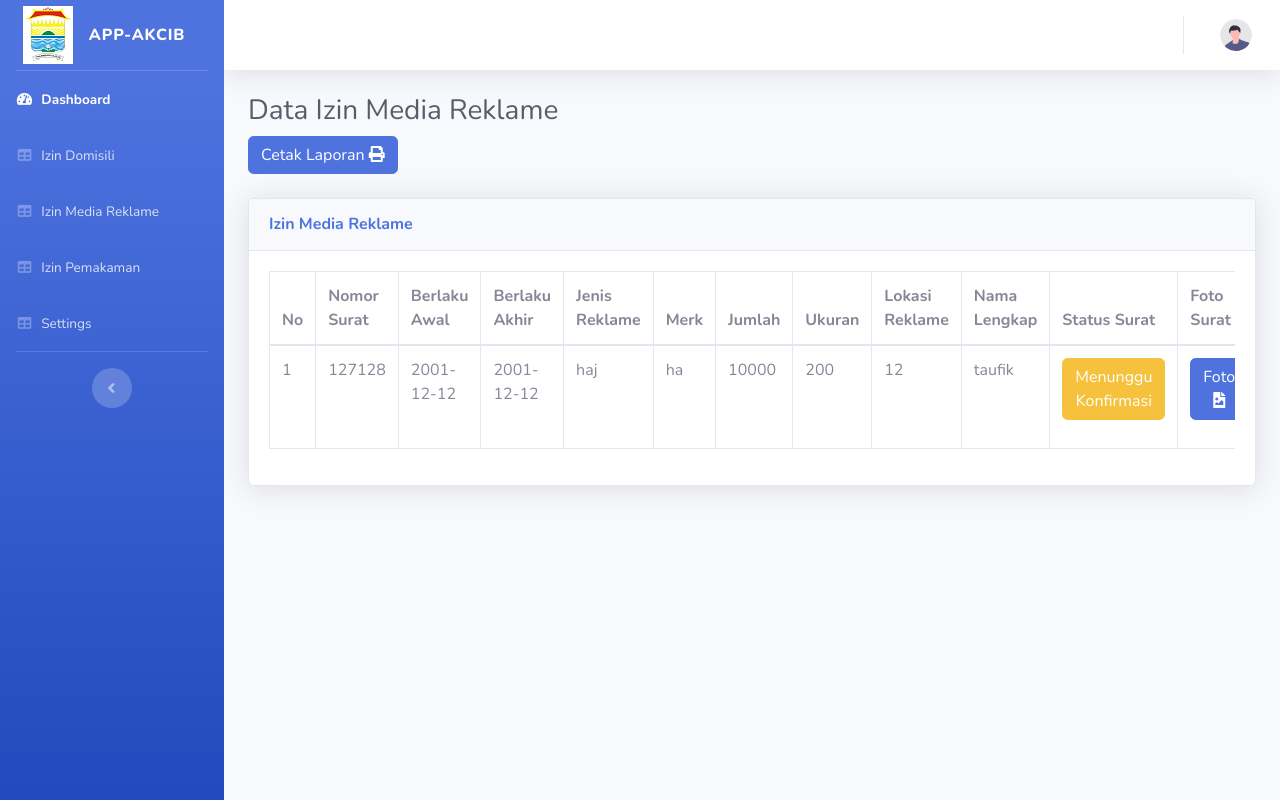
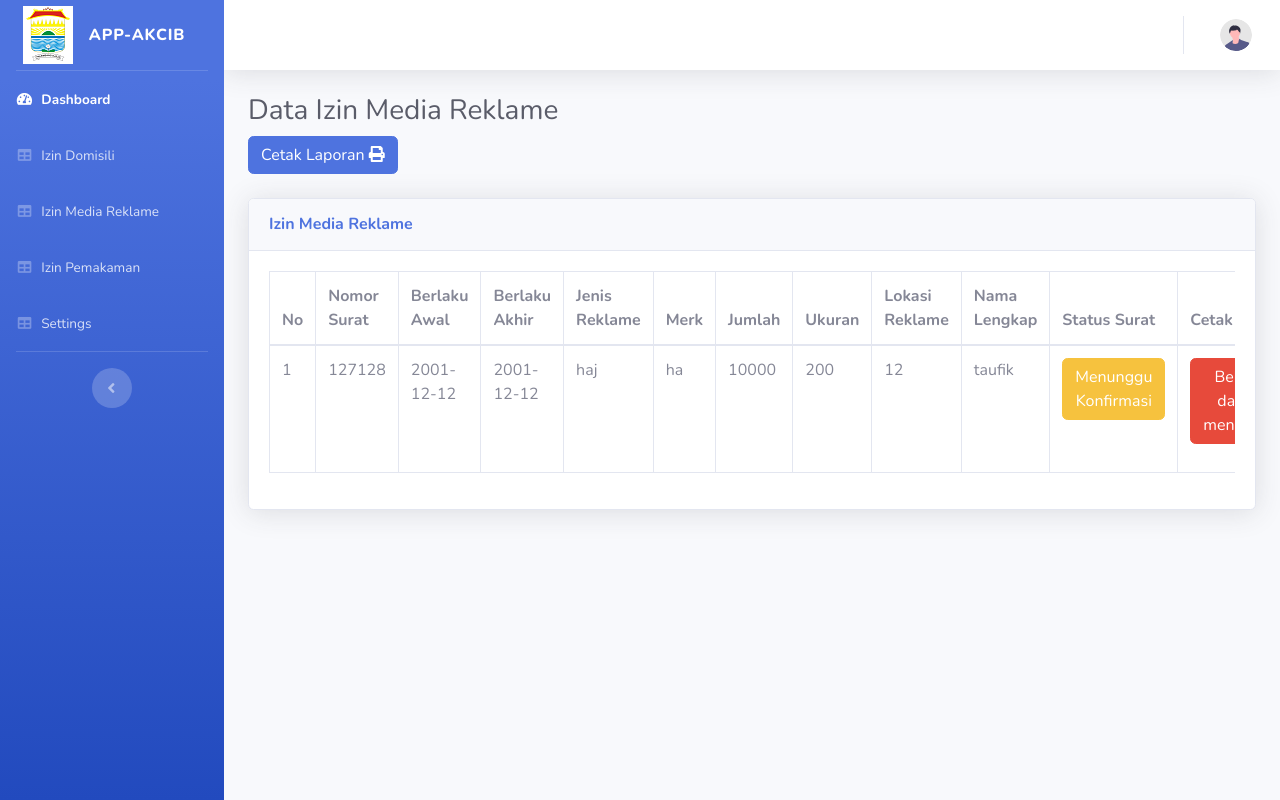
Before and after one commit to taufik230301/web_surat_kecamatan, a CodeIgniter app: page /database/Izin_Media_Reklame/view_kepala_kasi in a window 1280 px wide. Run offline with CodeIgniter, Linux system fonts and the light colour scheme; data comes from the database, SQL or seed files in the repository; some libraries are stand-ins or nearby versions.

Commit message:
add cetak surat in kepala kasi

```diff
--- a/application/views/kepala_kasi/izin_media_reklame.php
+++ b/application/views/kepala_kasi/izin_media_reklame.php
@@ -56,6 +56,7 @@
                                             <th>Lokasi Reklame</th>
                                             <th>Nama Lengkap</th>
                                             <th>Status Surat</th>
+                                            <th>Cetak</th>
                                             <th>Foto Surat</th>
                                         </tr>
                                     </thead>
@@ -120,6 +121,26 @@
                                                     <div class="table table-striped table-hover ">
                                                         <a href="" class="btn btn-danger">
                                                             Pengajuan Surat Ditolak
+                                                        </a>
+                                                    </div>
+                                                </div>
+                                                <?php }?>
+                                            </td>
+                                            <td>
+                                                <?php if($id_status_verifikasi_surat == 2) {?>
+                                                <div class="table-responsive">
+                                                    <div class="table table-striped table-hover ">
+                                                        <a href="<?=base_url();?>Cetak/surat_izin_media_reklame/<?=$id_izin_penyediaan_media_reklame?>"
+                                                            target="_blank" class="btn btn-success">
+                                                            Cetak
+                                                        </a>
+                                                    </div>
+                                                </div>
+                                                <?php }else {?>
+                                                <div class="table-responsive">
+                                                    <div class="table table-striped table-hover ">
+                                                        <a href="" class="btn btn-danger">
+                                                            Belum dapat mencetak
                                                         </a>
                                                     </div>
                                                 </div>
```
Also changed, not shown: application/views/kepala_kasi/izin_domisili.php (+21 -0 lines), application/views/kepala_kasi/izin_pemakaman_jenazah.php (+21 -0 lines).
